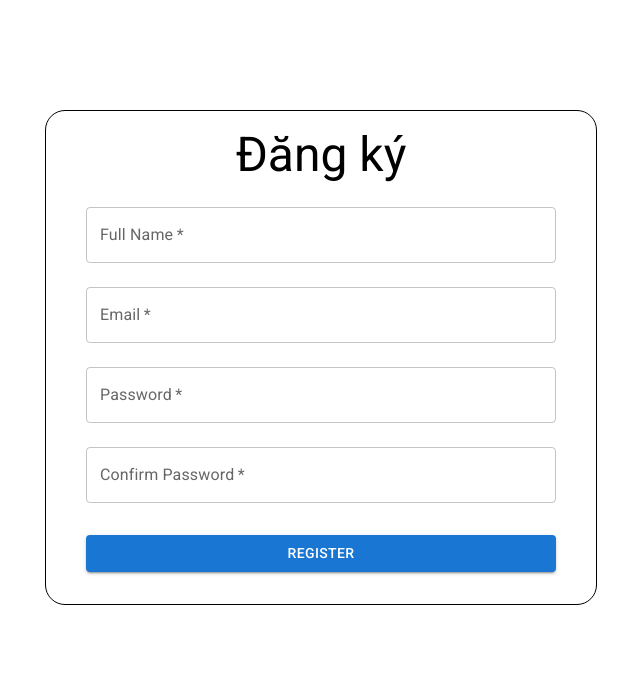
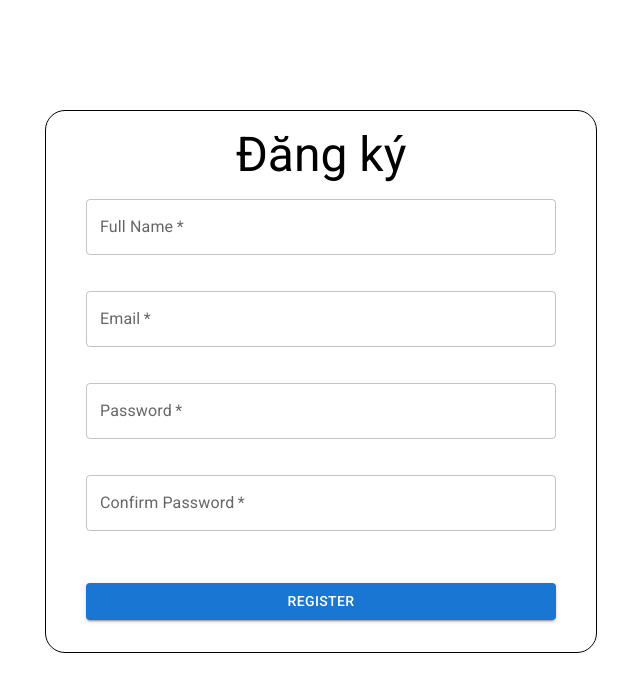
Before and after one commit to vanthan04/SE104_FE, a React (Create React App) app: page /register in a window 1280 px wide. Shown: the top 692 px of the page, without its empty margins (319-959 px from the left). Built offline with nearby package versions, Linux system fonts and the light colour scheme.

Commit message:
Upadate Validation Register Form

```diff
--- a/src/components/Auth/Register/index.js
+++ b/src/components/Auth/Register/index.js
@@ -1,8 +1,8 @@
 import { Box, Container, TextField, Typography, Button } from "@mui/material";
 import React, { useState } from "react";
 import { useNavigate } from "react-router-dom";
+import ApiUser from '../../../untils/api/user'
 import { toast } from "react-toastify";
-import ApiUser from '../../../untils/api/user'
 
 const RegisterForm = () => {
   const navigate = useNavigate();
@@ -13,7 +13,6 @@ const RegisterForm = () => {
     confirmPassword: "",
   });
 
-  const [error, setError] = useState(false);
   const [errorMessages, setErrorMessages] = useState({
     fullname: "",
     email: "",
@@ -26,55 +25,61 @@ const RegisterForm = () => {
       ...data,
       [event.target.name]: event.target.value,
     });
+    setErrorMessages({
+      ...errorMessages,
+      [event.target.name]: "", // Clear the error message when the user types
+    });
   };
 
   const handleRegister = async (event) => {
     event.preventDefault();
     const emailPattern = /^[^\s@]+@[^\s@]+\.[^\s@]+$/;
-    setError(false);
-    setErrorMessages({
+    let valid = true;
+
+    const newErrorMessages = {
       fullname: "",
       email: "",
       password: "",
       confirmPassword: "",
-    });
+    };
 
     for (const field in data) {
       if (!data[field]) {
-        setError(true);
-        setErrorMessages(prevState => ({
-          ...prevState,
-          [field]: "This field is required",
-        }));
+        valid = false;
+        newErrorMessages[field] = "This field is required";
       }
     }
 
-    if (!emailPattern.test(data.email)) {
-      toast.error("Định dạng email chưa đúng");
-      return;
+    if (data.email && !emailPattern.test(data.email)) {
+      valid = false;
+      newErrorMessages.email = "Invalid email format";
     }
-    if (/\s/.test(data.password)) {
-      toast.error("Password không được có khoảng trắng");
-      return;
+
+    if (data.password && /\s/.test(data.password)) {
+      valid = false;
+      newErrorMessages.password = "Password should not contain spaces";
     }
+
     if (data.password !== data.confirmPassword) {
-      toast.error("Mật khẩu không trùng khớp");
-      return;
+      valid = false;
+      newErrorMessages.confirmPassword = "Passwords do not match";
     }
-    try {
-      const { confirmPassword, ...user } = data;
-      const response = await ApiUser.postRegister(user);
-      if (response.success) {
-        console.log('Đăng kí thành công:', response);
-        toast.success(response.message);
-        navigate('/')
-      } else {
-        console.error('Đăng kí thất bại:', response);
-        toast.error(response.message)
-      }
-    } catch (error) {
-      console.error("Error during registration:", error);
+
+    setErrorMessages(newErrorMessages);
+
+    if (!valid) return;
+
+
+    const { confirmPassword, ...user } = data;
+    const response = await ApiUser.postRegister(user);
+    if (response.success) {
+      toast.success(`${response.message}`);
+      navigate('/')
+    } else {
+      toast.error(`${response.message}`);
+      return
     }
+
   };
 
   const handleKeyDown = (event) => {
@@ -104,7 +109,7 @@ const RegisterForm = () => {
         <Box component="form" noValidate sx={{ mt: 1 }}>
           <TextField
             required
-            margin="normal"
+            margin="dense" // Adjust this to change the vertical spacing
             fullWidth
             id="fullname"
             label="Full Name"
@@ -113,12 +118,14 @@ const RegisterForm = () => {
             value={data.fullname}
             autoComplete="fullname"
             onChange={handleChange}
-            error={error && !data.fullname}
-            helperText={error && !data.fullname && errorMessages.fullname}
+            error={Boolean(errorMessages.fullname)}
+            helperText={errorMessages.fullname}
+            FormHelperTextProps={{ style: { whiteSpace: 'nowrap' } }}
+            sx={{ minHeight: '80px' }}
           />
           <TextField
             required
-            margin="normal"
+            margin="dense" // Adjust this to change the vertical spacing
             fullWidth
             id="email"
             label="Email"
@@ -127,13 +134,15 @@ const RegisterForm = () => {
             value={data.email}
             autoComplete="email"
             onChange={handleChange}
-            error={error && !data.email}
-            helperText={error && !data.email && errorMessages.email}
+            error={Boolean(errorMessages.email)}
+            helperText={errorMessages.email}
+            FormHelperTextProps={{ style: { whiteSpace: 'nowrap' } }}
+            sx={{ minHeight: '80px' }}
           />
 
           <TextField
             required
-            margin="normal"
+            margin="dense" // Adjust this to change the vertical spacing
             fullWidth
             id="password"
             label="Password"
@@ -142,13 +151,15 @@ const RegisterForm = () => {
             value={data.password}
             autoComplete="current-password"
             onChange={handleChange}
-            error={error && !data.password}
-            helperText={error && !data.password && errorMessages.password}
+            error={Boolean(errorMessages.password)}
+            helperText={errorMessages.password}
+            FormHelperTextProps={{ style: { whiteSpace: 'nowrap' } }}
+            sx={{ minHeight: '80px' }}
           />
 
           <TextField
             required
-            margin="normal"
+            margin="dense" // Adjust this to change the vertical spacing
             fullWidth
             id="confirmPassword"
             label="Confirm Password"
@@ -158,8 +169,10 @@ const RegisterForm = () => {
             autoComplete="current-password"
             onChange={handleChange}
             onKeyDown={handleKeyDown}
-            error={error && !data.confirmPassword}
-            helperText={error && !data.confirmPassword && errorMessages.confirmPassword}
+            error={Boolean(errorMessages.confirmPassword)}
+            helperText={errorMessages.confirmPassword}
+            FormHelperTextProps={{ style: { whiteSpace: 'nowrap' } }}
+            sx={{ minHeight: '80px' }}
           />
 
           <Button
--- a/src/pages/ManageLib/pages/ReaderManagement/FormAddReader.js
+++ b/src/pages/ManageLib/pages/ReaderManagement/FormAddReader.js
@@ -1,10 +1,11 @@
 import React, { useState } from 'react';
 import { TextField, Button, MenuItem, Grid, Container } from '@mui/material';
-import ApiDocGia from '../../../../untils/api/DocGia'
+import ApiDocGia from '../../../../untils/api/DocGia';
 import { toast } from 'react-toastify';
 import { useReaderContext } from '../../../../Context/ReaderContext';
+
 const FormAddReader = () => {
-     const { handleDataSuccess } = useReaderContext()
+     const { handleDataSuccess } = useReaderContext();
      const [formData, setFormData] = useState({
           hoten: '',
           loaidocgia: '',
@@ -70,8 +71,8 @@ const FormAddReader = () => {
 
           let response = await ApiDocGia.postAddReader(formData);
           if (response && response.success) {
-               toast.success(`${response.message}`) //Thông báo thành công
-               handleDataSuccess();//Cập nhật lại dữ liệu của table khi add thành công
+               toast.success(`${response.message}`); // Thông báo thành công
+               handleDataSuccess(); // Cập nhật lại dữ liệu của table khi add thành công
                setFormData({
                     hoten: '',
                     loaidocgia: '',
@@ -81,15 +82,14 @@ const FormAddReader = () => {
                     ngaylapthe: '',
                });
           } else {
-               toast.error(`${response.message}`) //Thông báo lỗi
+               toast.error(`${response.message}`); // Thông báo lỗi
           }
-
      };
 
      return (
           <Container component="main" maxWidth="xs">
                <form onSubmit={handleSubmit}>
-                    <Grid container spacing={2} mt={1}>
+                    <Grid container spacing={1} mt={1}>
                          <Grid item xs={12}>
                               <TextField
                                    variant="outlined"
@@ -100,6 +100,10 @@ const FormAddReader = () => {
                                    name="hoten"
                                    value={formData.hoten}
                                    onChange={handleChange}
+                                   error={error.fields.hoten}
+                                   helperText={error.fields.hoten ? 'Vui lòng nhập Họ Tên' : ''}
+                                   FormHelperTextProps={{ style: { whiteSpace: 'nowrap' } }}
+                                   sx={{ minHeight: '80px' }} // Adjust as necessary
                               />
                          </Grid>
                          <Grid item xs={12}>
@@ -113,6 +117,10 @@ const FormAddReader = () => {
                                    name="loaidocgia"
                                    value={formData.loaidocgia}
                                    onChange={handleChange}
+                                   error={error.fields.loaidocgia}
+                                   helperText={error.fields.loaidocgia ? 'Vui lòng chọn Loại Độc Giả' : ''}
+                                   FormHelperTextProps={{ style: { whiteSpace: 'nowrap' } }}
+                                   sx={{ minHeight: '80px' }} // Adjust as necessary
                               >
                                    <MenuItem value="X">X</MenuItem>
                                    <MenuItem value="Y">Y</MenuItem>
@@ -130,6 +138,10 @@ const FormAddReader = () => {
                                    InputLabelProps={{ shrink: true }}
                                    value={formData.ngaysinh}
                                    onChange={handleChange}
+                                   error={error.fields.ngaysinh}
+                                   helperText={error.fields.ngaysinh ? 'Vui lòng nhập Ngày Sinh' : ''}
+                                   FormHelperTextProps={{ style: { whiteSpace: 'nowrap' } }}
+                                   sx={{ minHeight: '80px' }} // Adjust as necessary
                               />
                          </Grid>
                          <Grid item xs={12}>
@@ -142,6 +154,10 @@ const FormAddReader = () => {
                                    name="diachi"
                                    value={formData.diachi}
                                    onChange={handleChange}
+                                   error={error.fields.diachi}
+                                   helperText={error.fields.diachi ? 'Vui lòng nhập Địa Chỉ' : ''}
+                                   FormHelperTextProps={{ style: { whiteSpace: 'nowrap' } }}
+                                   sx={{ minHeight: '80px' }} // Adjust as necessary
                               />
                          </Grid>
                          <Grid item xs={12}>
@@ -155,6 +171,10 @@ const FormAddReader = () => {
                                    type="email"
                                    value={formData.email}
                                    onChange={handleChange}
+                                   error={error.fields.email}
+                                   helperText={error.fields.email ? error.formateEmail || 'Vui lòng nhập Email' : ''}
+                                   FormHelperTextProps={{ style: { whiteSpace: 'nowrap' } }}
+                                   sx={{ minHeight: '80px' }} // Adjust as necessary
                               />
                          </Grid>
                          <Grid item xs={12}>
@@ -169,6 +189,10 @@ const FormAddReader = () => {
                                    InputLabelProps={{ shrink: true }}
                                    value={formData.ngaylapthe}
                                    onChange={handleChange}
+                                   error={error.fields.ngaylapthe}
+                                   helperText={error.fields.ngaylapthe ? 'Vui lòng nhập Ngày Lập Thẻ' : ''}
+                                   FormHelperTextProps={{ style: { whiteSpace: 'nowrap' } }}
+                                   sx={{ minHeight: '80px' }} // Adjust as necessary
                               />
                          </Grid>
                          <Grid item xs={12}>
```
